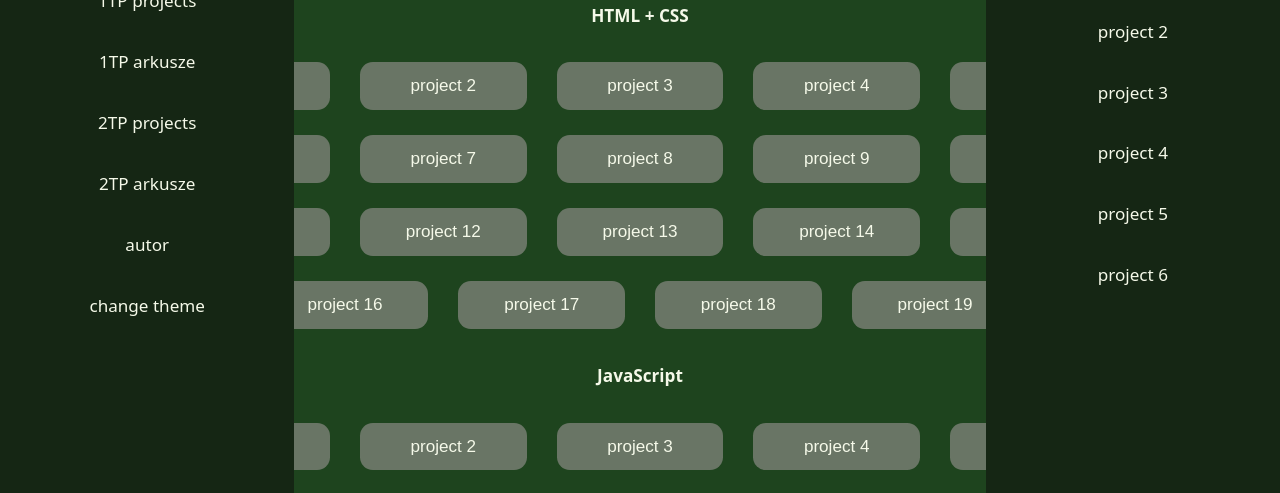
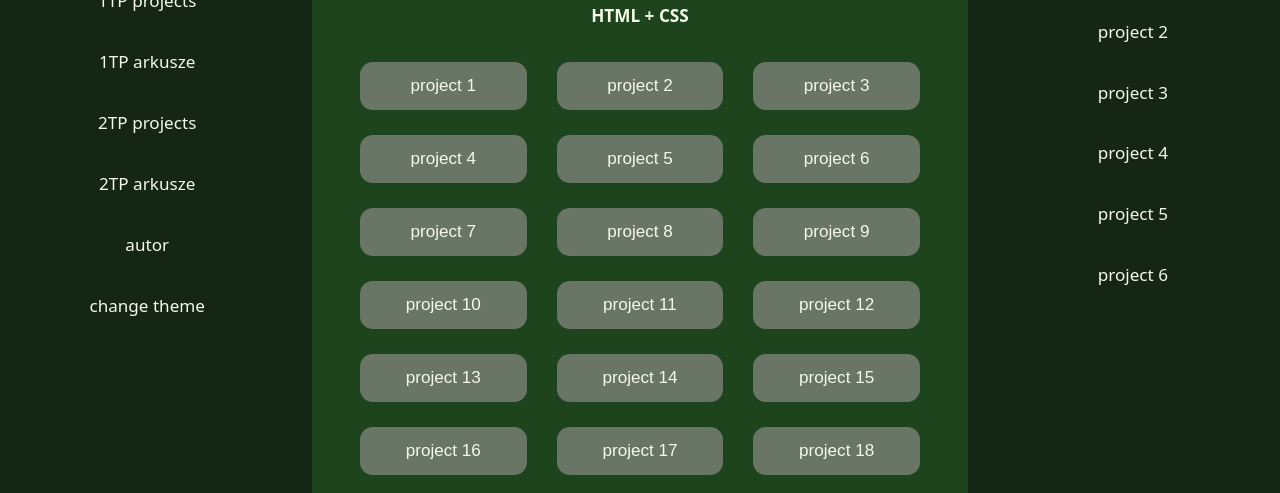
Before and after one commit to ValeriiTP/technikum, a plain HTML site: page index.html in a window 1280 px wide. Shown: the part 301-794 px from the top of the page. Drawn offline with Linux system fonts and the light colour scheme.

Commit message:
Add files via upload

```diff
--- a/index.html
+++ b/index.html
@@ -102,7 +102,6 @@
       <button class="project"><a href="2TP/HTML+CSS/formularze/index.html">project 13</a></button>
       <button class="project"><a href="2TP/HTML+CSS/14/index.html">project 14</a></button>
       <button class="project"><a href="2TP/HTML+CSS/15/index.html">project 15</a></button>
-      <button class="project"><a href="2TP/HTML+CSS/16/index8.html">project 16</a></button>
 
       <h4>JavaScript</h4>
       <h4>coming soon</h4>
--- a/style.css
+++ b/style.css
@@ -7,16 +7,20 @@ body {
   transition: background-color 0.4s ease, color 0.4s ease;
 }
 
-/* Fluid root font-size to help rem-based scaling across screens */
+
 html {
   font-size: clamp(14px, 1rem + 0.4vw, 18px);
 }
-/* Default (light) theme variables */
+
+
+html { scroll-behavior: smooth; }
+
 :root {
   --acent: #152614;
   --text: #F5F9E9;
   --button: #697565;
   --bg: #1E441E;
+  --aside-width: clamp(180px, 23%, 300px);
 }
 main {
   display: grid;
@@ -39,7 +43,7 @@ ul li {
 }
 
 aside {
-  width: clamp(180px, 23%, 300px);
+  width: var(--aside-width);
   background-color: var(--acent);
   color: var(--text);
   display: flex;
@@ -68,7 +72,7 @@ footer {
   bottom: 0;
 }
 
-/* Navigation / top-projects centering */
+
 .navbox {
   text-align: center;
   width: 100%;
@@ -108,6 +112,9 @@ a {
 }
 
 .project {
+  display: inline-flex;
+  align-items: center;
+  justify-content: center;
   width: clamp(110px, 13vw, 220px);
   height: clamp(38px, 3.7vw, 60px);
   border-radius: clamp(6px, 1vw, 14px);
@@ -117,6 +124,8 @@ a {
   transition: 200ms all;
   font-size: clamp(0.9rem, 0.9vw + 0.1rem, 1.1rem);
   cursor: pointer;
+  color: inherit;
+  text-decoration: none;
 }
 .project:hover {
   background-color: var(--acent);
@@ -143,12 +152,12 @@ a {
 
 
 
-/* стрілки приховані на великих екранах */
+
 .arrow-btn {
   display: none;
 }
 
-/* адаптивка */
+
 @media (max-width: 900px) {
   .arrow-btn {
     display: block;
@@ -201,3 +210,23 @@ main {
   border: none;
 }
 }
+
+
+@media (min-width: 901px) {
+
+  main {
+    margin-left: calc(var(--aside-width) + 1rem);
+    margin-right: calc(var(--aside-width) + 1rem);
+    width: min(1100px, calc(100% - (var(--aside-width) * 2) - 2rem));
+  }
+
+
+  .arrow-btn { display: none; }
+}
+
+.project:focus-visible { outline: 3px solid color-mix(in srgb, var(--text) 30%, transparent); outline-offset: 3px; }
+
+
+@media (max-width: 420px) {
+  footer { position: static; }
+}
```
Also changed, not shown: script.js (+5 -5 lines).
